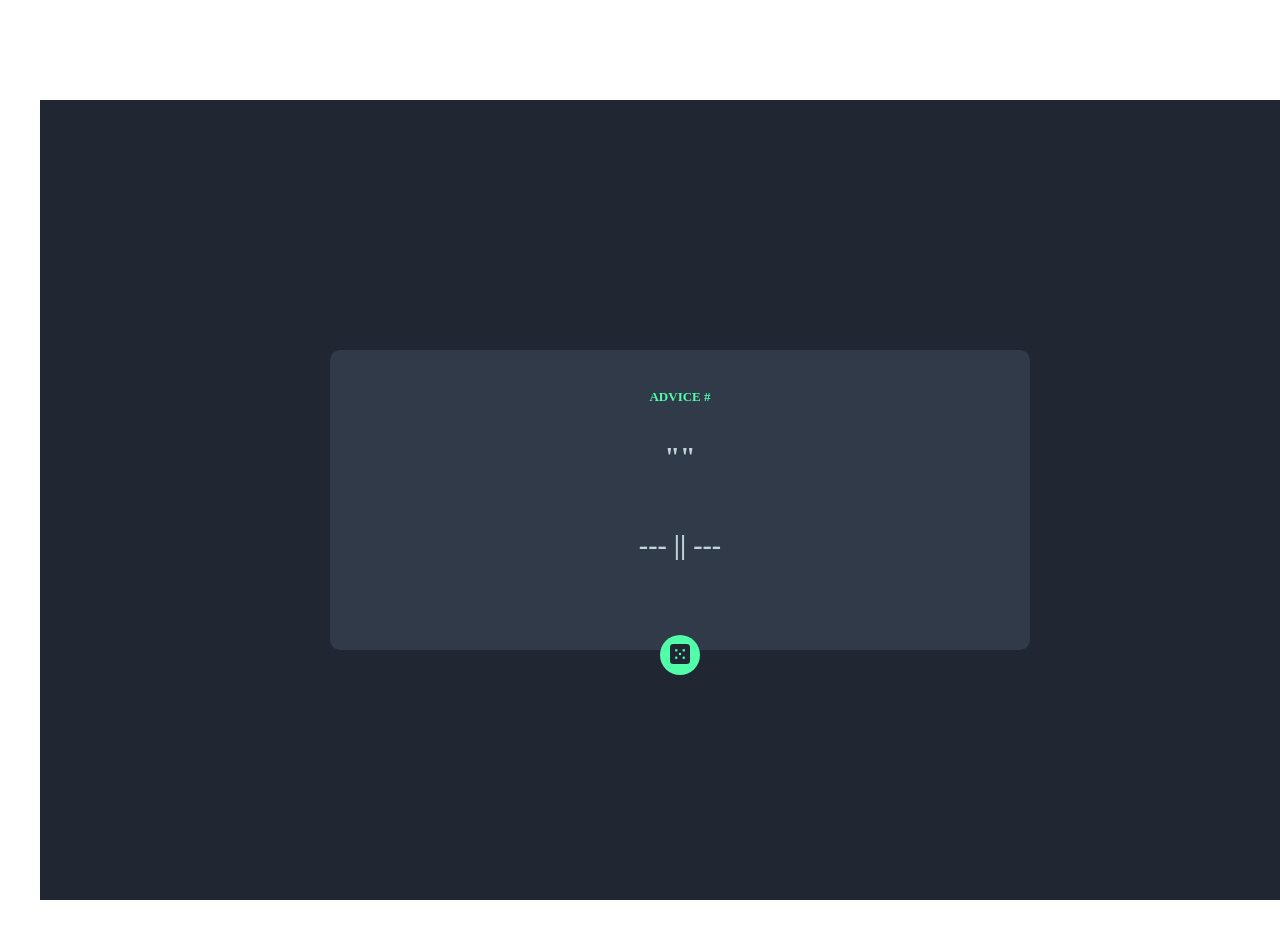
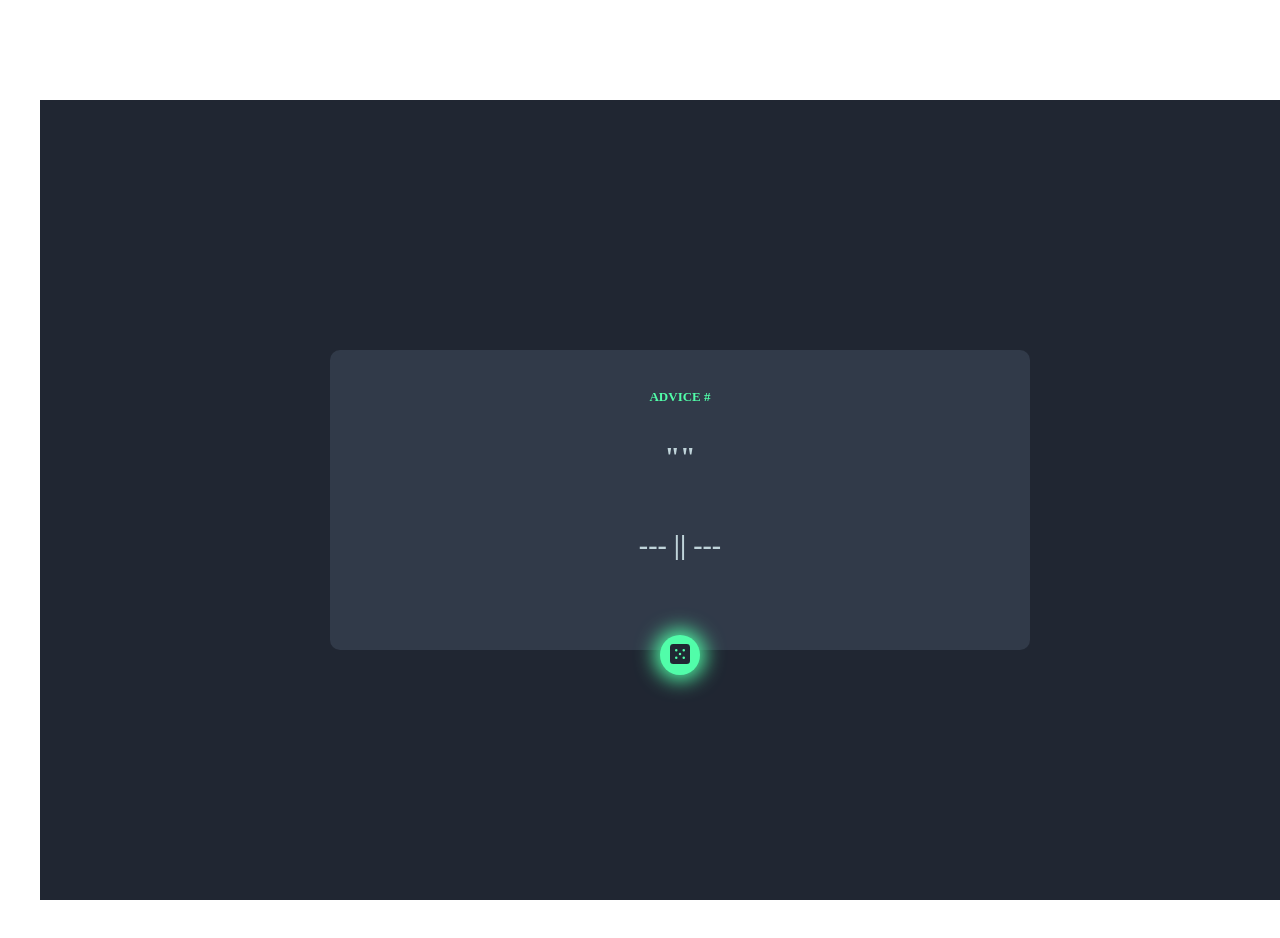
Before and after one commit to manonGalle/Advice-generator-app, a React app in the folder my-app/: page / in a window 1280 px wide. In both pictures the pointer is over the button 680 px from the left and 655 px from the top of the page. Shown: the top 938 px of the page. Built offline with nearby package versions, Linux system fonts and the light colour scheme; a web font is replaced by a local one.

Commit message:
style(Quote): light around button on mouseover

```diff
--- a/my-app/src/components/Quote/Quote.scss
+++ b/my-app/src/components/Quote/Quote.scss
@@ -18,6 +18,10 @@
         height: 40px;
         border-radius: 50px;
         background-color: #51fda9;
+        transition: box-shadow 0.3 ease-in-out;
+    }
+    &-circle-dice:hover {
+        box-shadow: 0 0 20px 5px hsl(150, 100%, 66%);
     }
 
     &-dice {
```
